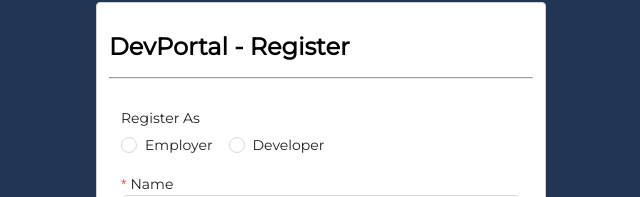
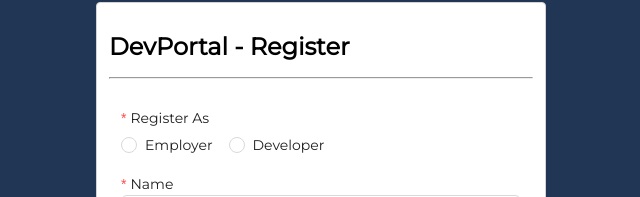
Before and after one commit to colburncodes/stage-next-api, a Next.js app: page /register in a window 1280 px wide. Shown: the part 149-346 px from the top of the page, without its empty margins (319-959 px from the left). Built offline with nearby package versions, Linux system fonts and the light colour scheme.

Commit message:
refactor: :recycle: update register form

```diff
--- a/src/app/register/page.tsx
+++ b/src/app/register/page.tsx
@@ -32,6 +32,7 @@ export default function Register() {
         >
           <Form.Item
             label="Register As"
+            name="userType"
             rules={[
               {
                 required: true,
```
